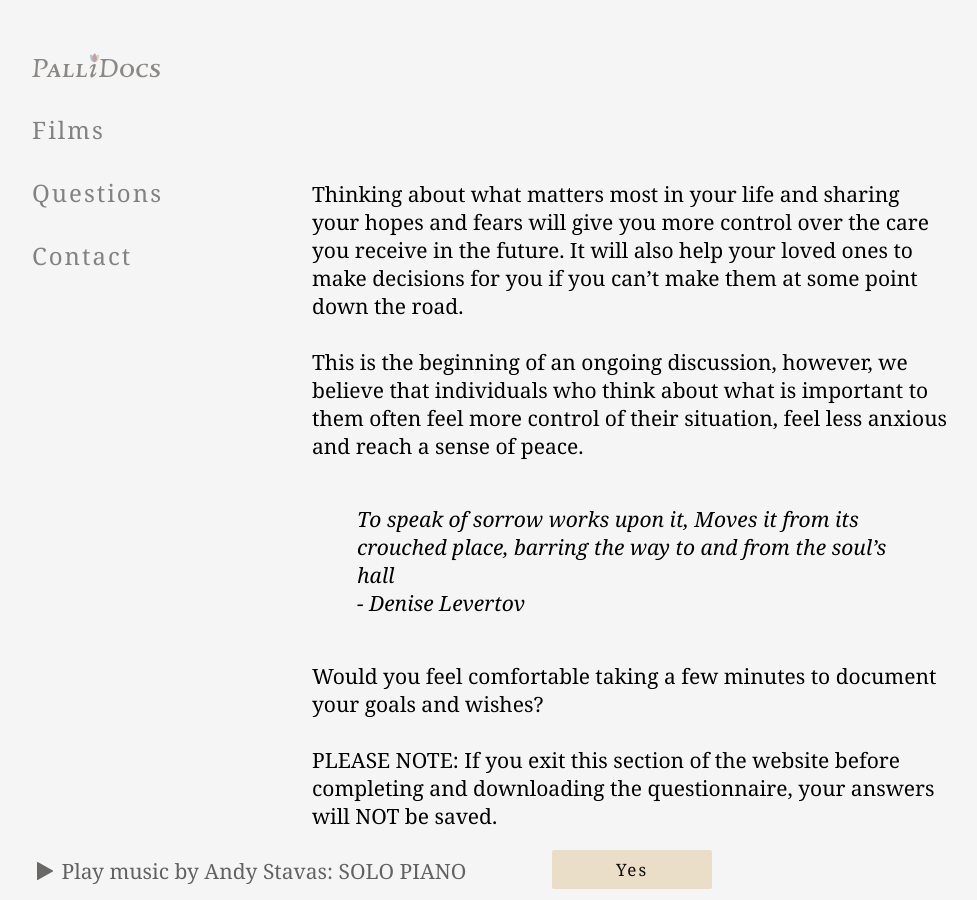
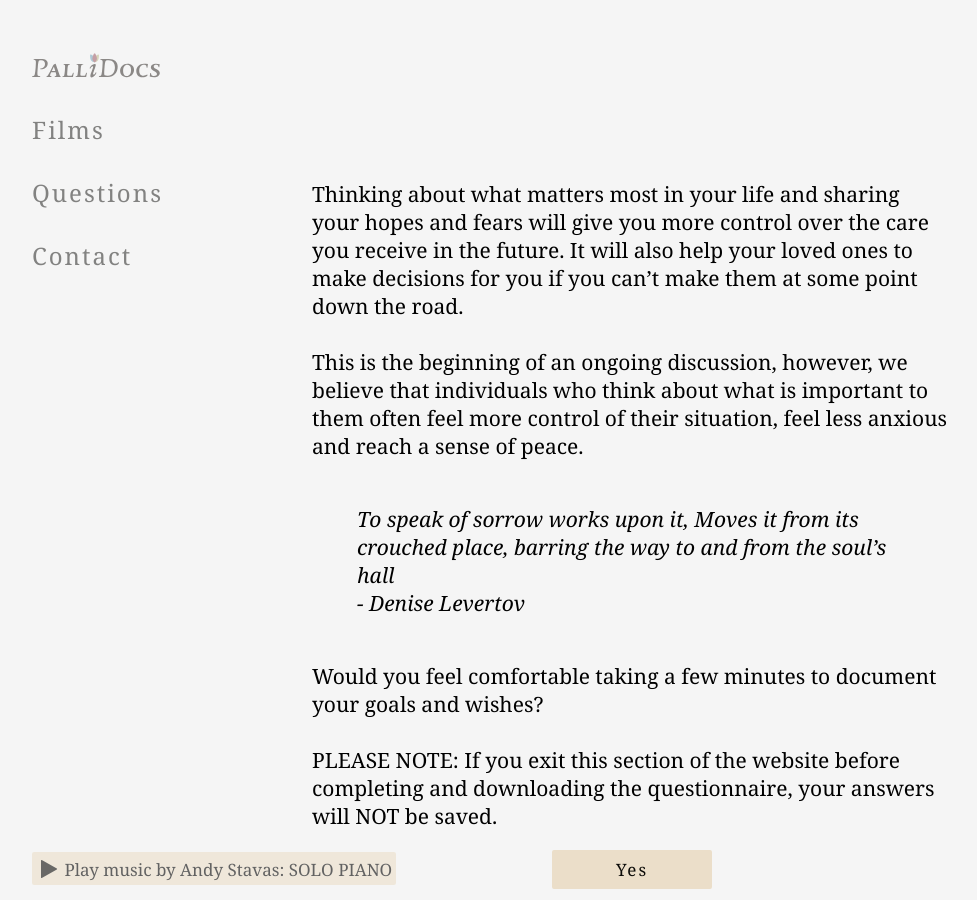
Before and after one commit to thayesx/pallidocs-website, a Jekyll site: the page built from questions.md, in a window 1280 px wide. Shown: the whole page, without its empty margins (8-985 px from the left). Built offline with Jekyll 4.4.1, drawn with Linux system fonts in a browser that asks for light colours; some web fonts are replaced.

Commit message:
update audio play button

```diff
--- a/css/main.scss
+++ b/css/main.scss
@@ -4,6 +4,9 @@
 @import "defaults";
 
 $mobileMenuHeight: 48px;
+@mixin rounded {
+  border-radius: 2px;
+}
 
 html {
   background: whitesmoke;
@@ -219,9 +222,13 @@ html {
   bottom: 15px;
   z-index: 100;
   opacity: .6;
+  background: $light;
+  padding: 4px;
+  @include rounded();
+  @include fontSize1;
   cursor: pointer;
   &:hover {
-    opacity: .75;
+    opacity: .8;
   }
   #btnPlayPause, #playText, #pauseText {
     vertical-align: middle;
@@ -265,7 +272,7 @@ html {
   color: $dark0_1;
   text-align: center;
   padding: 8px;
-  border-radius: 2px;
+  @include rounded();
   letter-spacing: 2px;
 }
 
@@ -490,7 +497,7 @@ html {
         background: white;
         border: none;
         padding: 10px;
-        border-radius: 2px;
+        @include rounded();
         min-width: 400px;
         margin: 5px 0 30px;
       }
@@ -580,7 +587,7 @@ html {
       color: $dark0_70;
     }
     .answer {
-      border-radius: 2px;
+      @include rounded();
       background: white;
       margin: 15px auto;
       border: none;
@@ -691,7 +698,7 @@ html {
     position: relative;
     margin: 50px 0;
     padding: 10px;
-    border-radius: 2px;
+    @include rounded();
     border: 1px solid transparent;
     .number, .content {
       display: inline-block;
@@ -766,7 +773,7 @@ html {
     display: block;
     outline: none;
     background: white;
-    border-radius: 2px;
+    @include rounded();
     border: none;
     width: 100%;
     padding: 10px;
```
